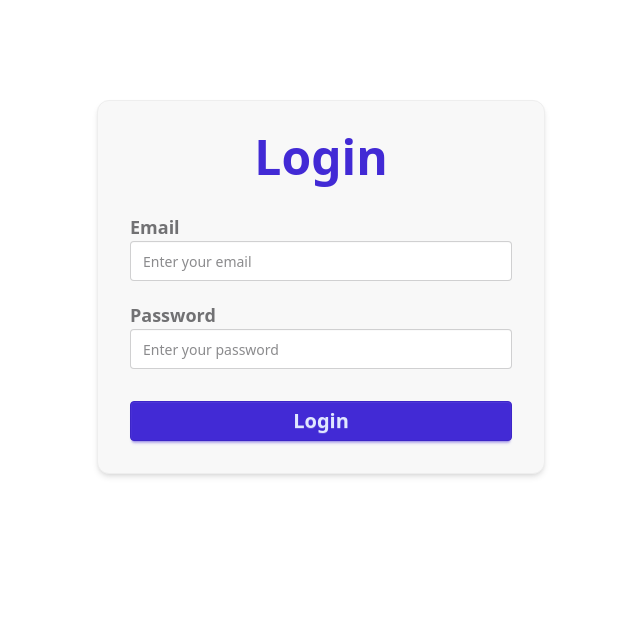
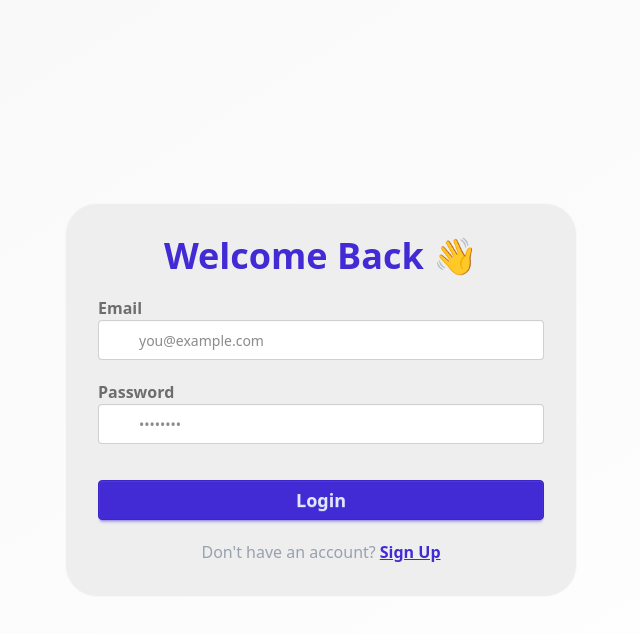
Before and after one commit to Talhaayubkhan/DevConnect, a React (Vite) app in the folder client/: page /login in a window 1280 px wide. Shown: the top 634 px of the page, without its empty margins (319-959 px from the left). Built offline with nearby package versions, Linux system fonts and the light colour scheme.

Commit message:
feat: Update feedSlice initial state structure; enhance Feed component data fetching and loading logic; improve ShowFeedUsers user feedback; extend input validation in helper functions; implement JWT token handling in signup route

```diff
--- a/client/src/app/slices/feedSlice.js
+++ b/client/src/app/slices/feedSlice.js
@@ -2,7 +2,9 @@ import { createSlice } from "@reduxjs/toolkit";
 
 const feedSlice = createSlice({
   name: "feed",
-  initialState: [],
+  initialState: {
+    feed: [],
+  },
 
   reducers: {
     setFeedList: (state, action) => {
--- a/client/src/components/Login.jsx
+++ b/client/src/components/Login.jsx
@@ -1,3 +1,144 @@
+// import React, { useState } from "react";
+// import axios from "axios";
+// import { useDispatch } from "react-redux";
+// import { toast } from "react-toastify";
+// import { addUser } from "../app/slices/userSlice";
+// import { BACKEND_BASE_URL } from "../lib/constant";
+// import { useNavigate } from "react-router-dom";
+// import { validateInputCredentials } from "../lib/helper";
+
+// const Login = () => {
+//   const [userFirstName, setUserFirstName] = useState("");
+//   const [userLastName, setUserLastName] = useState("");
+//   const [userEmail, setUserEmail] = useState("");
+//   const [userPassword, setUserPassword] = useState("");
+//   const [isLoginForm, setIsLoginForm] = useState(true);
+//   const [isLoading, setIsLoading] = useState(false);
+//   const dispatch = useDispatch();
+//   const navigate = useNavigate();
+
+//   const handleLoginSubmit = async () => {
+//     if (!validateInputCredentials(userEmail, userPassword)) return;
+
+//     try {
+//       setIsLoading(true);
+//       const response = await axios.post(
+//         BACKEND_BASE_URL + "/login",
+//         {
+//           emailId: userEmail,
+//           password: userPassword,
+//         },
+//         { withCredentials: true }
+//       );
+
+//       toast.success("Login successful!");
+//       dispatch(addUser(response.data));
+//       navigate("/");
+//     } catch (error) {
+//       toast.error(
+//         error.response?.data?.message || "Login failed. Please try again."
+//       );
+//       console.error("Login error:", error);
+//     } finally {
+//       setIsLoading(false);
+//     }
+//   };
+
+//   return (
+//     <div className="flex items-center justify-center bg-base-100 my-25 px-4">
+//       <div className="w-full max-w-md bg-base-200 rounded-xl shadow-md p-8 border border-base-300">
+//         <h1 className="text-5xl font-bold text-primary text-center mb-3">
+//           {isLoginForm ? "Login" : "Sign Up"}
+//         </h1>
+//         <div>
+//           {!isLoginForm && (
+//             <>
+//               <div className="mb-5">
+//                 <label className="label text-lg font-semibold mb-1">
+//                   First Name
+//                 </label>
+//                 <input
+//                   type="text"
+//                   placeholder="Enter your First Name"
+//                   className="input input-bordered w-full"
+//                   value={userFirstName}
+//                   onChange={(e) => setUserFirstName(e.target.value)}
+//                 />
+//               </div>
+
+//               <div className="mb-5">
+//                 <label className="label text-lg font-semibold mb-1">
+//                   Last Name
+//                 </label>
+//                 <input
+//                   type="text"
+//                   placeholder="Enter your Last Name"
+//                   className="input input-bordered w-full"
+//                   value={userLastName}
+//                   onChange={(e) => setUserLastName(e.target.value)}
+//                 />
+//               </div>
+//             </>
+//           )}
+
+//           <div className="mb-5">
+//             <label className="label text-lg font-semibold mb-1">Email</label>
+//             <input
+//               type="email"
+//               placeholder="Enter your email"
+//               className="input input-bordered w-full"
+//               value={userEmail}
+//               onChange={(e) => setUserEmail(e.target.value)}
+//             />
+//           </div>
+
+//           <div className="mb-6">
+//             <label className="label text-lg font-semibold mb-1">Password</label>
+//             <input
+//               type="password"
+//               placeholder="Enter your password"
+//               className="input input-bordered w-full"
+//               value={userPassword}
+//               onChange={(e) => setUserPassword(e.target.value)}
+//             />
+//           </div>
+
+//           <button
+//             className="btn btn-primary w-full text-xl mt-2"
+//             onClick={handleLoginSubmit}
+//             disabled={isLoading}
+//           >
+//             {isLoading ? (
+//               <>
+//                 <span className="loading loading-spinner"></span>
+//                 Logging in
+//               </>
+//             ) : (
+//               "Login"
+//             )}
+//           </button>
+
+//           <div className="text-center mt-4">
+//             <span className="text-sm text-gray-500">
+//               {isLoginForm
+//                 ? "Don't have an account?"
+//                 : "Already have an account?"}
+//             </span>
+//             <button
+//               className="btn btn-link text-primary"
+//               onClick={() => setIsLoginForm(!isLoginForm)}
+//             >
+//               {isLoginForm ? "Sign Up" : "Login"}
+//             </button>
+//           </div>
+//         </div>
+//       </div>
+//     </div>
+//   );
+// };
+
+// export default Login;
+
 import React, { useState } from "react";
 import axios from "axios";
 import { useDispatch } from "react-redux";
@@ -6,10 +147,14 @@ import { addUser } from "../app/slices/userSlice";
 import { BACKEND_BASE_URL } from "../lib/constant";
 import { useNavigate } from "react-router-dom";
 import { validateInputCredentials } from "../lib/helper";
+import { FaUser, FaLock, FaEnvelope, FaUserPlus } from "react-icons/fa";
 
 const Login = () => {
+  const [userFirstName, setUserFirstName] = useState("");
+  const [userLastName, setUserLastName] = useState("");
   const [userEmail, setUserEmail] = useState("");
   const [userPassword, setUserPassword] = useState("");
+  const [isLoginForm, setIsLoginForm] = useState(true);
   const [isLoading, setIsLoading] = useState(false);
   const dispatch = useDispatch();
   const navigate = useNavigate();
@@ -41,49 +186,134 @@ const Login = () => {
     }
   };
 
+  const handleSignUpSubmit = async () => {
+    if (
+      !validateInputCredentials(
+        userFirstName,
+        userLastName,
+        userEmail,
+        userPassword
+      )
+    )
+      return;
+    try {
+      const response = await axios.post(
+        `${BACKEND_BASE_URL}/signup`,
+        {
+          firstName: userFirstName,
+          lastName: userLastName,
+          emailId: userEmail,
+          password: userPassword,
+        },
+        {
+          withCredentials: true,
+        }
+      );
+      console.log(response.data);
+      dispatch(addUser(response.data));
+      toast.success("Sign up successful!");
+      navigate("/profile");
+    } catch (error) {
+      console.error("ERROR: ", error);
+      toast.error("Sign up failed. Please try again.");
+    }
+  };
+
   return (
-    <div className="flex items-center justify-center bg-base-100 my-25 px-4">
-      <div className="w-full max-w-md bg-base-200 rounded-xl shadow-md p-8 border border-base-300">
-        <h1 className="text-5xl font-bold text-primary text-center mb-8">
-          Login
+    <div className="min-h-screen bg-gradient-to-br from-base-200 to-base-100 flex items-center justify-center">
+      <div className="w-full max-w-lg bg-base-300 border border-base-200 rounded-4xl shadow-3xl p-8">
+        <h1 className="text-4xl font-extrabold text-center text-primary mb-5">
+          {isLoginForm ? "Welcome Back 👋" : "Create Account 🙏"}
         </h1>
 
-        <div className="mb-5">
-          <label className="label text-lg font-semibold">Email</label>
+        <div className="space-y-5">
+          {!isLoginForm && (
+            <>
+              <div className="form-control">
+                <label className="label font-semibold">First Name</label>
+                <div className="relative">
+                  <FaUser className="absolute left-3 top-3 text-gray-400" />
+                  <input
+                    type="text"
+                    placeholder="Your First Name"
+                    className="input input-bordered pl-10 w-full"
+                    value={userFirstName}
+                    onChange={(e) => setUserFirstName(e.target.value)}
+                  />
+                </div>
+              </div>
+
+              <div className="form-control">
+                <label className="label font-semibold">Last Name</label>
+                <div className="relative">
+                  <FaUser className="absolute left-3 top-3 text-gray-400" />
+                  <input
+                    type="text"
+                    placeholder="Your Last Name"
+                    className="input input-bordered pl-10 w-full"
+                    value={userLastName}
+                    onChange={(e) => setUserLastName(e.target.value)}
+                  />
+                </div>
+              </div>
+            </>
+          )}
+
+          <div className="form-control">
+            <label className="label font-semibold">Email</label>
+            <div className="relative">
+              <FaEnvelope className="absolute left-3 top-3 text-gray-400" />
               <input
                 type="email"
-            placeholder="Enter your email"
-            className="input input-bordered w-full"
+                placeholder="you@example.com"
+                className="input input-bordered pl-10 w-full"
                 value={userEmail}
                 onChange={(e) => setUserEmail(e.target.value)}
               />
             </div>
+          </div>
 
-        <div className="mb-6">
-          <label className="label text-lg font-semibold">Password</label>
+          <div className="form-control">
+            <label className="label font-semibold">Password</label>
+            <div className="relative">
+              <FaLock className="absolute left-3 top-3 text-gray-400" />
               <input
                 type="password"
-            placeholder="Enter your password"
-            className="input input-bordered w-full"
+                placeholder="••••••••"
+                className="input input-bordered pl-10 w-full"
                 value={userPassword}
                 onChange={(e) => setUserPassword(e.target.value)}
               />
             </div>
+          </div>
 
           <button
-          className="btn btn-primary w-full text-xl mt-2"
-          onClick={handleLoginSubmit}
+            onClick={isLoginForm ? handleLoginSubmit : handleSignUpSubmit}
             disabled={isLoading}
+            className="btn btn-primary w-full text-lg mt-4"
           >
             {isLoading ? (
               <>
                 <span className="loading loading-spinner"></span>
-              Logging in
+                Processing...
               </>
+            ) : isLoginForm ? (
+              "Login"
             ) : (
-            "Login"
+              <>Sign Up</>
             )}
           </button>
+
+          <div className="flex justify-center items-center text-gray-400">
+            {isLoginForm ? "Don't have an account?" : "Already registered?"}
+            <button
+              onClick={() => setIsLoginForm(!isLoginForm)}
+              className="text-primary ml-1 font-bold underline cursor-pointer"
+            >
+              {isLoginForm ? "Sign Up" : "Login"}
+            </button>
+          </div>
+        </div>
       </div>
     </div>
   );
--- a/client/src/lib/helper.js
+++ b/client/src/lib/helper.js
@@ -1,8 +1,28 @@
 import { toast } from "react-toastify";
 
-export const validateInputCredentials = (email, password) => {
+export const validateInputCredentials = (
+  firstName,
+  lastName,
+  email,
+  password
+) => {
+  const nameRegex = /^[a-zA-Zà-žÀ-Ž\s.'-]{2,}$/u;
   const emailRegex = /^[^\s@]+@[^\s@]+\.[^\s@]+$/;
   const passwordRegex = /^(?=.*[a-z])(?=.*[A-Z])(?=.*\d)(?=.*[\W_]).{8,}$/;
+
+  if (!firstName && !nameRegex.test(firstName)) {
+    toast.error(
+      "First name must be at least 2 letters and contain only alphabets"
+    );
+    return false;
+  }
+
+  if (!lastName && !nameRegex.test(lastName)) {
+    toast.error(
+      "Last name must be at least 2 letters and contain only alphabets"
+    );
+    return false;
+  }
 
   if (!emailRegex.test(email)) {
     toast.error("Invalid email format");
```
Also changed, not shown: client/src/components/Feed.jsx (+6 -9 lines), client/src/components/ShowFeedUsers.jsx (+21 -8 lines), 1 other file (tests, documents, lock files or other folders). Lines whose indentation alone changed are shown as unchanged.
